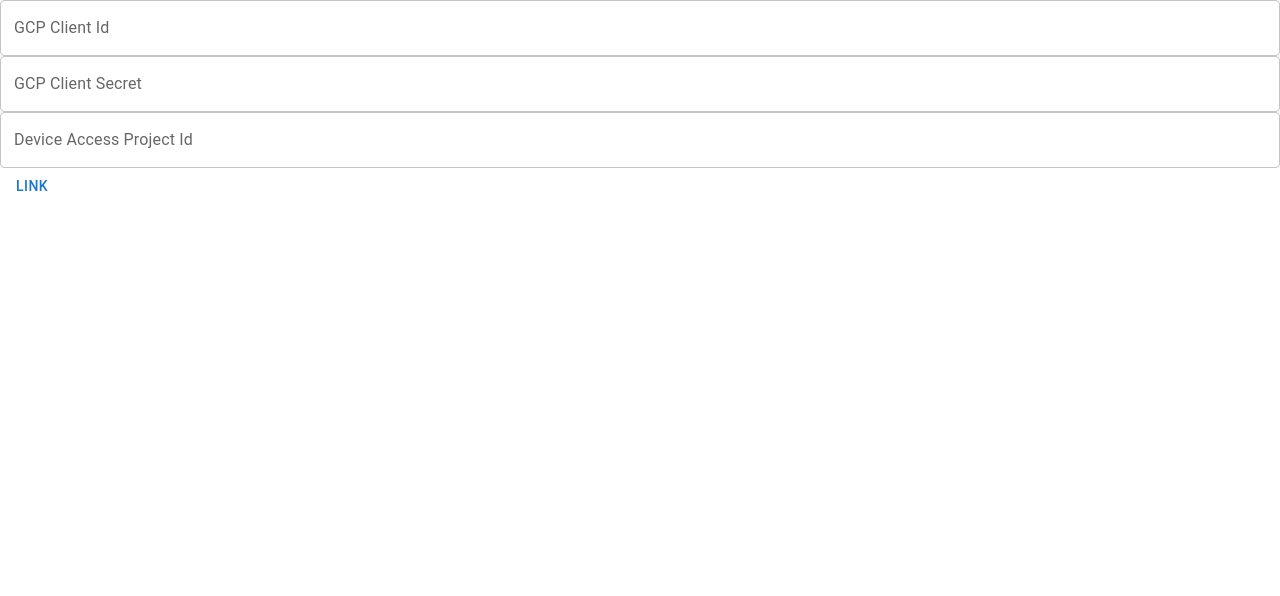
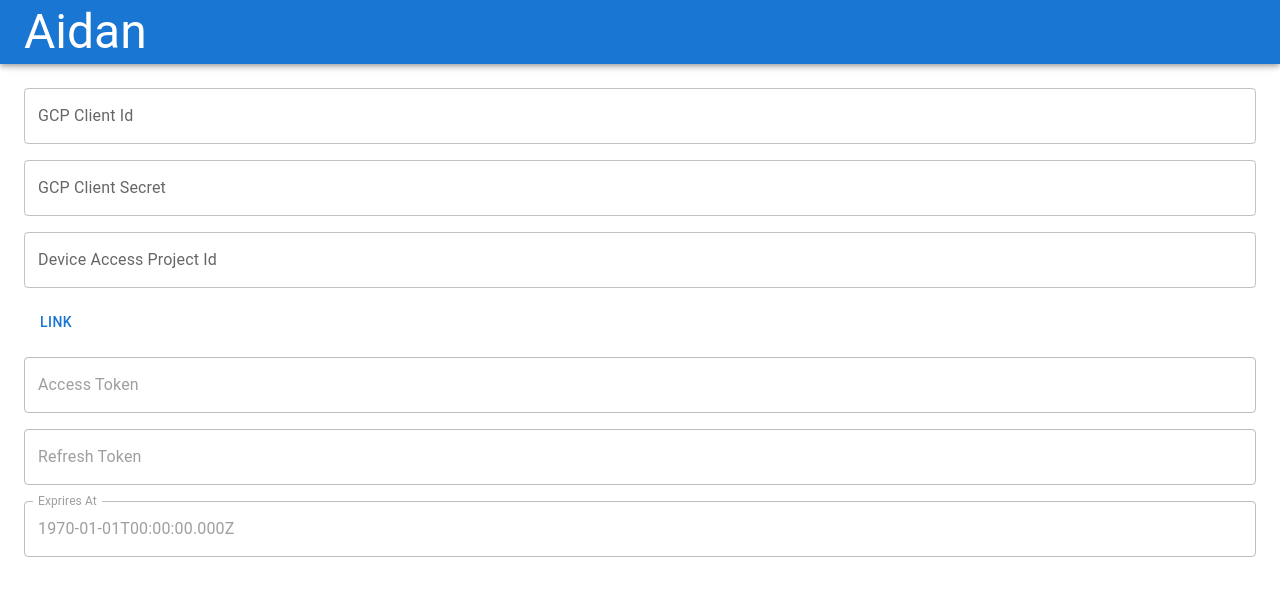
Before and after one commit to hemslo/aidan, a React (Create React App) app in the folder hosting/: page / in a window 1280 px wide. Shown: the top 596 px of the page. Built offline with nearby package versions, Linux system fonts and the light colour scheme.

Commit message:
Render access token info

```diff
--- a/hosting/src/App.tsx
+++ b/hosting/src/App.tsx
@@ -1,13 +1,29 @@
-import { Grid } from '@mui/material';
+import AppBar from '@mui/material/AppBar';
+import Box from '@mui/material/Box';
+import Grid from '@mui/material/Grid';
+import Toolbar from '@mui/material/Toolbar';
+import Typography from '@mui/material/Typography';
 import { Auth } from './features/auth/Auth';
 
 function App() {
   return (
-    <Grid container spacing={2} >
-       <Grid item xs={12}>
-        <Auth />
-      </Grid>
-    </Grid>
+    <Box sx={{ display: 'flex' }}>
+      <AppBar component="nav">
+        <Toolbar>
+          <Typography variant="h3" component="div">
+            Aidan
+          </Typography>
+        </Toolbar>
+      </AppBar>
+      <Box component="main" sx={{ p: 3, width: 1 }}>
+        <Toolbar />
+        <Grid container spacing={2} >
+          <Grid item xs={12}>
+            <Auth />
+          </Grid>
+        </Grid>
+      </Box>
+    </Box>
   );
 }
 
--- a/hosting/src/features/auth/Auth.tsx
+++ b/hosting/src/features/auth/Auth.tsx
@@ -7,10 +7,13 @@
 import { useAppSelector, useAppDispatch } from '../../app/hooks';
 import {
     saveAuthState,
+    selectAccessToken,
     selectClientId,
     selectClientSecret,
     selectCode,
+    selectExpiresAt,
     selectProjectId,
+    selectRefreshToken,
     updateAccessToken,
     updateClientId,
     updateClientSecret,
@@ -28,6 +31,9 @@
     const clientSecret = useAppSelector(selectClientSecret);
     const projectId = useAppSelector(selectProjectId);
     const code = useAppSelector(selectCode);
+    const accessToken = useAppSelector(selectAccessToken);
+    const refreshToken = useAppSelector(selectRefreshToken);
+    const expiresAt = useAppSelector(selectExpiresAt);
     const dispatch = useAppDispatch();
     const navigate = useNavigate();
 
@@ -59,20 +65,23 @@
     }, [data, dispatch, navigate]);
 
     return (
-        <Stack>
+        <Stack spacing={2}>
             <TextField
+                fullWidth
                 placeholder="GCP Client Id"
                 label="GCP Client Id"
                 value={clientId}
                 onChange={(e) => dispatch(updateClientId(e.target.value))}
             />
             <TextField
+                fullWidth
                 placeholder="GCP Client Secret"
                 label="GCP Client Secret"
                 value={clientSecret}
                 onChange={(e) => dispatch(updateClientSecret(e.target.value))}
             />
             <TextField
+                fullWidth
                 placeholder="Device Access Project Id"
                 label="Device Access Project Id"
                 value={projectId}
@@ -89,6 +98,27 @@
                 <input type="hidden" name="state" value="pass-through value" />
                 <Button type="submit">Link</Button>
             </form>
+            <TextField
+                fullWidth
+                multiline
+                label="Access Token"
+                value={accessToken}
+                disabled
+            />
+            <TextField
+                fullWidth
+                multiline
+                label="Refresh Token"
+                value={refreshToken}
+                disabled
+            />
+            <TextField
+                fullWidth
+                multiline
+                label="Exprires At"
+                value={expiresAt.toISOString()}
+                disabled
+            />
         </Stack>
     );
 }
--- a/hosting/src/features/auth/authSlice.ts
+++ b/hosting/src/features/auth/authSlice.ts
@@ -73,4 +73,10 @@
 
 export const selectCode = (state: RootState) => state.auth.code;
 
+export const selectAccessToken = (state: RootState) => state.auth.access_token;
+
+export const selectRefreshToken = (state: RootState) => state.auth.refresh_token;
+
+export const selectExpiresAt = (state: RootState) => new Date(state.auth.expires_at);
+
 export default authSlice.reducer;
```
